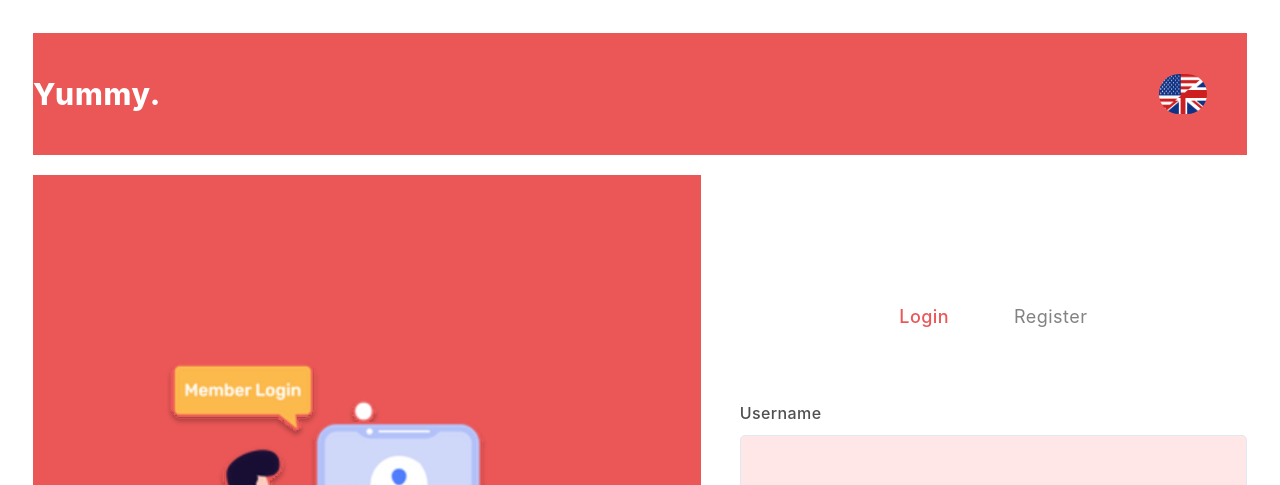
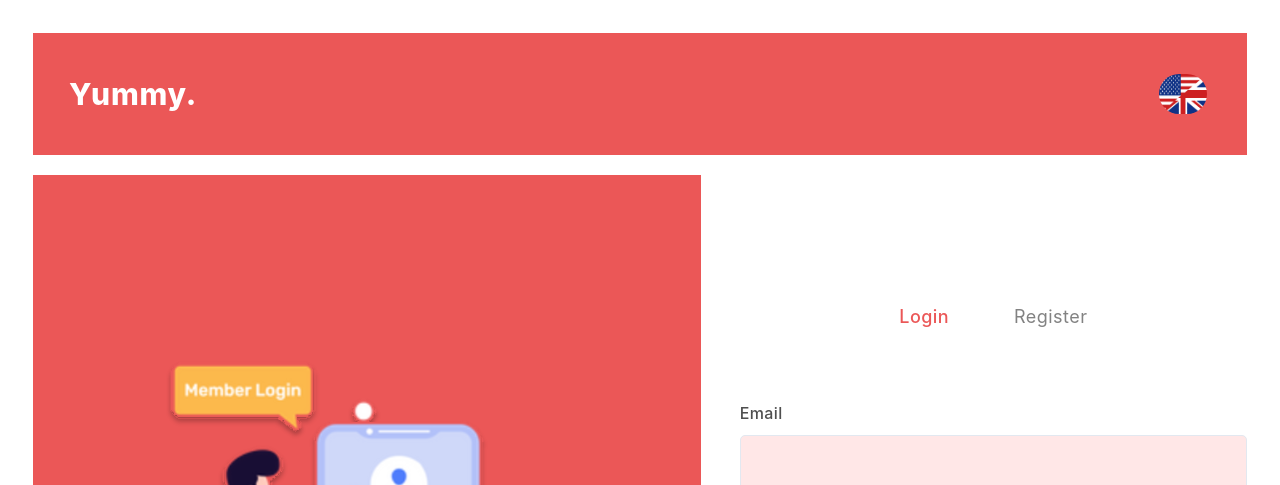
Before and after one commit to YusifAliyev037/YummyApp, a Next.js app: page /login in a window 1280 px wide. Shown: the top 485 px of the page. Built offline with nearby package versions, Linux system fonts and the light colour scheme.

Commit message:
fix:login

```diff
--- a/pages/login/index.tsx
+++ b/pages/login/index.tsx
@@ -149,7 +149,7 @@ console.log(passwordShow);
       </Head>
       <header className='bg-pink40 flex items-center h-[122px] justify-between '>
 
-         <Text className="font-mukta font-extrabold text-3xl leading-6 tracking-wide text-white pl-[36px ]">
+         <Text className="font-mukta font-extrabold ml-9 text-3xl leading-6 tracking-wide text-white pl-[36px ]">
           Yummy.
 
          </Text>
@@ -211,7 +211,7 @@ console.log(passwordShow);
        <Box className='flex flex-col gap-[30px]'>
        <Box>
             <Text color={"#4F4F4F"}  className="font-roboto text-base font-medium leading-6 tracking-wide pb-[10px]  ">
-              Username
+              Email
             </Text>
             <Input  ref={emailRef} name='email' borderRadius={"5px"} backgroundColor={"#FFE7E7"} height={"68px"} />
           </Box>
--- a/pages/login/register.tsx
+++ b/pages/login/register.tsx
@@ -173,7 +173,7 @@ const toast = useToast()
       </Head>
       <header className='bg-pink40 flex items-center h-[122px] justify-between '>
 
-         <Text className="font-mukta font-extrabold text-3xl leading-6 tracking-wide text-white pl-[36px ]">
+         <Text className="font-mukta font-extrabold ml-9 text-3xl leading-6 tracking-wide text-white pl-[36px ]">
           Yummy.
 
          </Text>
```
Also changed, not shown: shared/ClientComponent/profile.tsx (+8 -1 lines).
